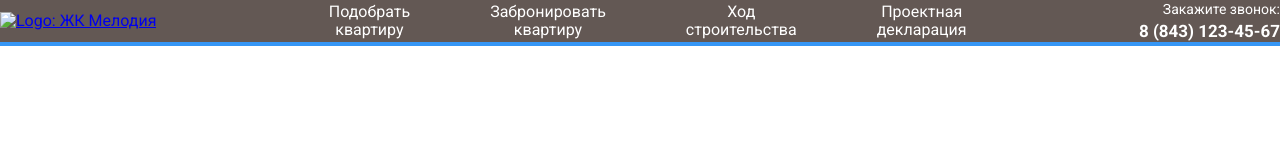
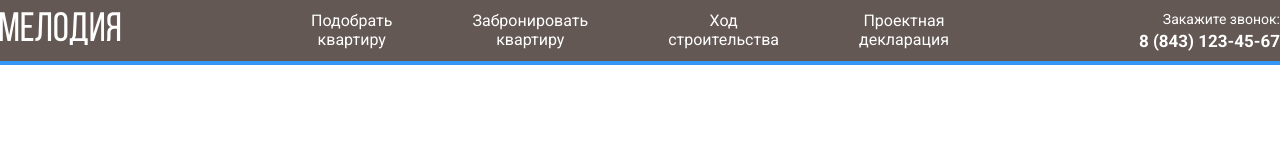
Before and after one commit to leraviola/glo_zhk_melodiya, a plain HTML site: page index.html in a window 1280 px wide. Drawn offline with Linux system fonts and the light colour scheme; the site is published under a folder, as on GitHub Pages, so addresses that start at the root find nothing.

Commit message:
Add files via upload

```diff
--- a/index.html
+++ b/index.html
@@ -12,7 +12,7 @@
     <header class="header">
         <div class="navbar">
             <a href="./index.html" class="logo-link">
-                <img src="/img/logo.svg" alt="Logo: ЖК Мелодия">
+                <img src="img/logo.svg" alt="Logo: ЖК Мелодия">
             </a>
             <nav class="navbar-nav">
                 <div class="navbar-menu">
```
